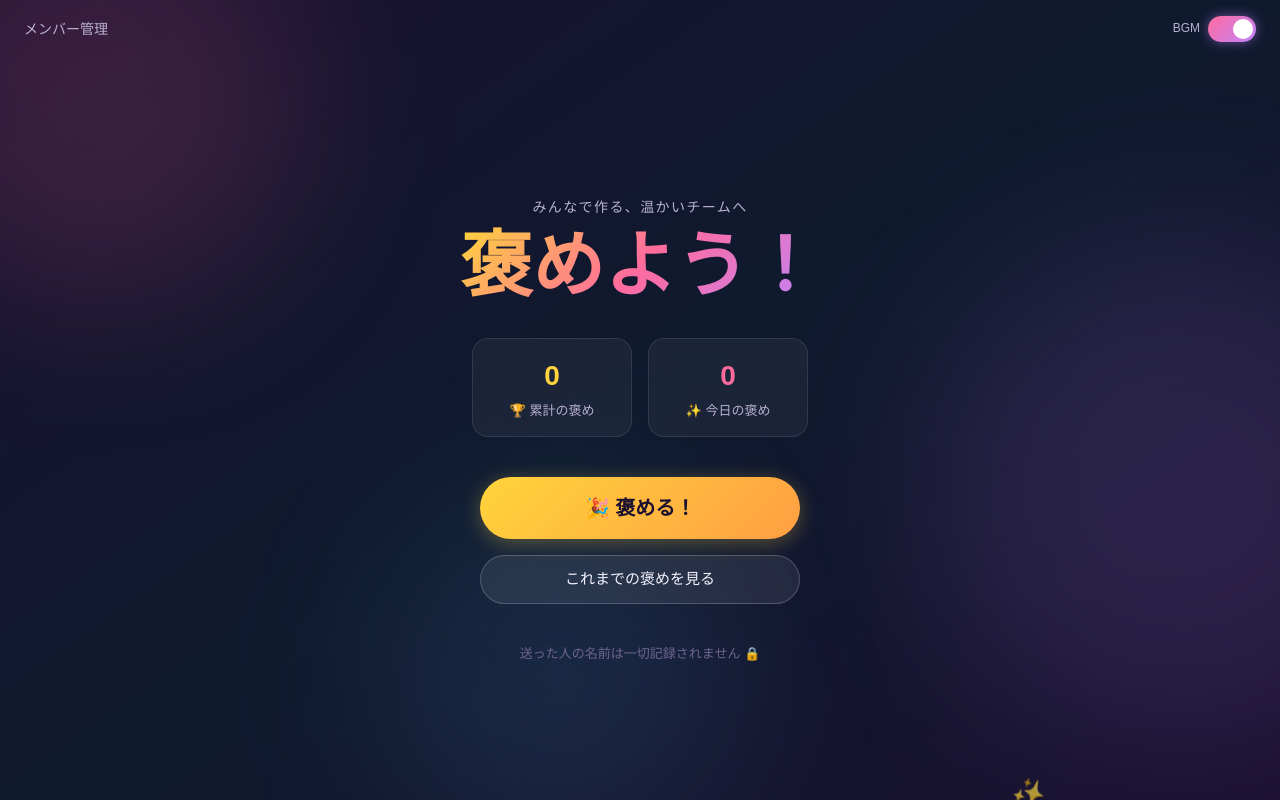
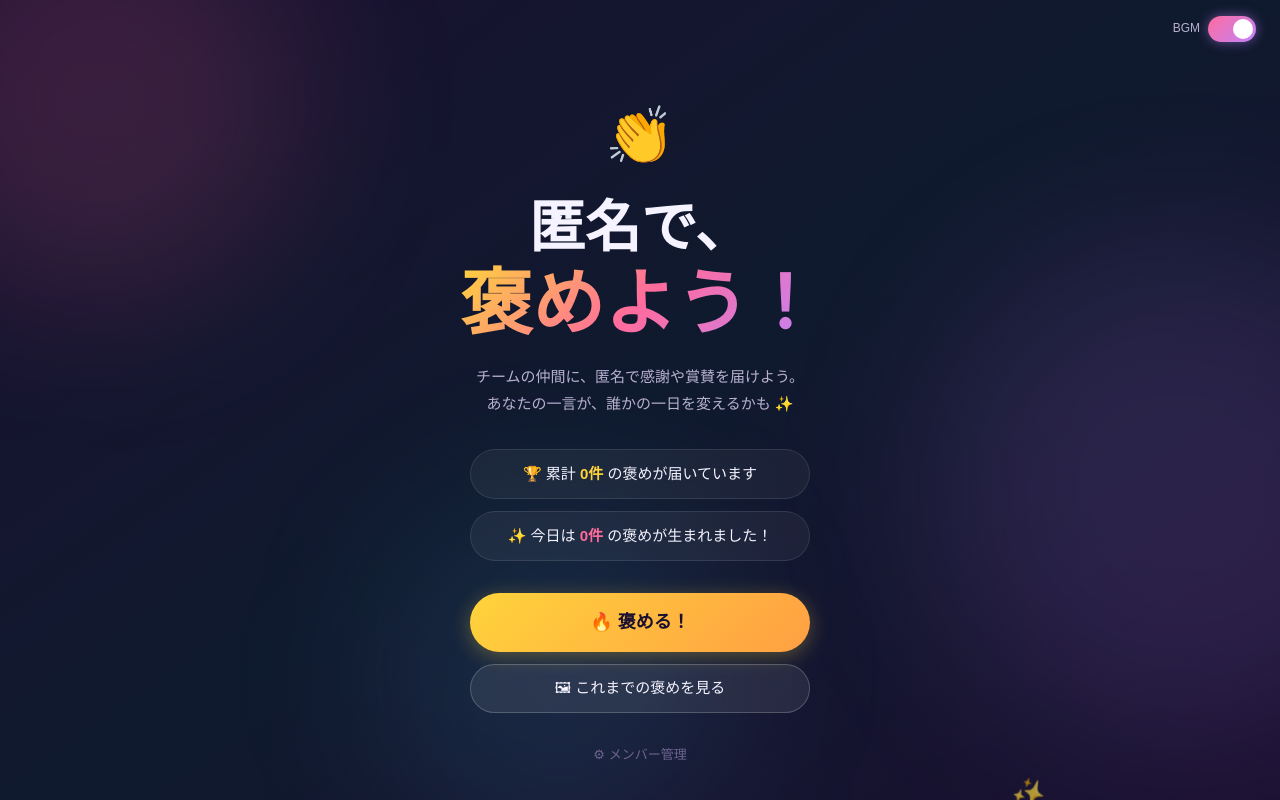
Before and after one commit to gonoiippei/praise-app, a Next.js app: page / in a window 1280 px wide. Built offline with nearby package versions, Linux system fonts and the light colour scheme; no server answers; the database is empty; a web font is replaced by a local one.

Commit message:
fix: トップページのデザインを仕様書の画像に合わせて修正

```diff
--- a/src/app/page.tsx
+++ b/src/app/page.tsx
@@ -22,69 +22,78 @@ export default function HomePage() {
       <GlowOrbs />
       <FloatingEmojis />
 
-      {/* ヘッダー */}
-      <header className="relative z-10 flex items-center justify-between px-6 py-4">
-        <Link
-          href="/members"
-          style={{ color: '#B8B0D0', fontSize: 14 }}
-          className="hover:text-white transition-colors"
-        >
-          メンバー管理
-        </Link>
+      {/* BGMトグル（右上） */}
+      <div className="relative z-10 flex justify-end px-6 py-4">
         <BgmController enabled={bgmEnabled} onToggle={() => setBgmEnabled((v) => !v)} />
-      </header>
+      </div>
 
       {/* メインコンテンツ */}
       <main className="relative z-10 flex-1 flex flex-col items-center justify-center px-6 text-center">
-        <div className="mb-2">
-          <span style={{ fontSize: 14, color: '#B8B0D0', letterSpacing: '0.1em' }}>
-            みんなで作る、温かいチームへ
-          </span>
-        </div>
-        <h1
-          className="gradient-text font-black mb-8"
-          style={{ fontSize: 'clamp(2.5rem, 8vw, 4.5rem)', lineHeight: 1.1 }}
-        >
-          褒めよう！
+
+        {/* 👏 絵文字 */}
+        <div style={{ fontSize: 56, marginBottom: 16 }}>👏</div>
+
+        {/* タイトル */}
+        <h1 className="font-black mb-4" style={{ lineHeight: 1.2 }}>
+          <div style={{ fontSize: 'clamp(2rem, 7vw, 3.5rem)', color: '#F5F3FF' }}>
+            匿名で、
+          </div>
+          <div
+            className="gradient-text"
+            style={{ fontSize: 'clamp(2.5rem, 9vw, 4.5rem)' }}
+          >
+            褒めよう！
+          </div>
         </h1>
 
-        {/* 統計 */}
-        <div className="flex gap-4 mb-10 flex-wrap justify-center">
-          <div className="glass-card px-6 py-4 text-center" style={{ minWidth: 160 }}>
-            <div style={{ fontSize: 28, fontWeight: 900, color: '#FFD43B' }}>
-              {stats.total}
-            </div>
-            <div style={{ fontSize: 13, color: '#B8B0D0', marginTop: 4 }}>
-              🏆 累計の褒め
-            </div>
+        {/* サブテキスト */}
+        <p className="mb-8" style={{ color: '#B8B0D0', fontSize: 15, lineHeight: 1.8 }}>
+          チームの仲間に、匿名で感謝や賞賛を届けよう。<br />
+          あなたの一言が、誰かの一日を変えるかも ✨
+        </p>
+
+        {/* 統計（ピル型） */}
+        <div className="flex flex-col gap-3 mb-8 w-full" style={{ maxWidth: 340 }}>
+          <div
+            className="glass-card px-6 py-3 text-center"
+            style={{ borderRadius: 50 }}
+          >
+            <span style={{ color: '#F5F3FF', fontSize: 15 }}>
+              🏆 累計 <span style={{ fontWeight: 900, color: '#FFD43B' }}>{stats.total}件</span> の褒めが届いています
+            </span>
           </div>
-          <div className="glass-card px-6 py-4 text-center" style={{ minWidth: 160 }}>
-            <div style={{ fontSize: 28, fontWeight: 900, color: '#FF6B9D' }}>
-              {stats.today}
-            </div>
-            <div style={{ fontSize: 13, color: '#B8B0D0', marginTop: 4 }}>
-              ✨ 今日の褒め
-            </div>
+          <div
+            className="glass-card px-6 py-3 text-center"
+            style={{ borderRadius: 50 }}
+          >
+            <span style={{ color: '#F5F3FF', fontSize: 15 }}>
+              ✨ 今日は <span style={{ fontWeight: 900, color: '#FF6B9D' }}>{stats.today}件</span> の褒めが生まれました！
+            </span>
           </div>
         </div>
 
         {/* ボタン */}
-        <div className="flex flex-col gap-4 w-full" style={{ maxWidth: 320 }}>
+        <div className="flex flex-col gap-3 w-full" style={{ maxWidth: 340 }}>
           <Link href="/send" className="block">
-            <button className="btn-main w-full py-4" style={{ fontSize: 20 }}>
-              🎉 褒める！
+            <button className="btn-main w-full py-4" style={{ fontSize: 18, borderRadius: 50 }}>
+              🔥 褒める！
             </button>
           </Link>
           <Link href="/praises" className="block">
-            <button className="btn-secondary w-full py-3" style={{ fontSize: 15 }}>
-              これまでの褒めを見る
+            <button className="btn-secondary w-full py-3" style={{ fontSize: 15, borderRadius: 50 }}>
+              🖼 これまでの褒めを見る
             </button>
           </Link>
         </div>
 
-        <p className="mt-10" style={{ color: '#6E6490', fontSize: 13 }}>
-          送った人の名前は一切記録されません 🔒
-        </p>
+        {/* メンバー管理（下部） */}
+        <Link
+          href="/members"
+          className="mt-8 hover:text-white transition-colors"
+          style={{ color: '#6E6490', fontSize: 13 }}
+        >
+          ⚙ メンバー管理
+        </Link>
       </main>
     </div>
   )
```
